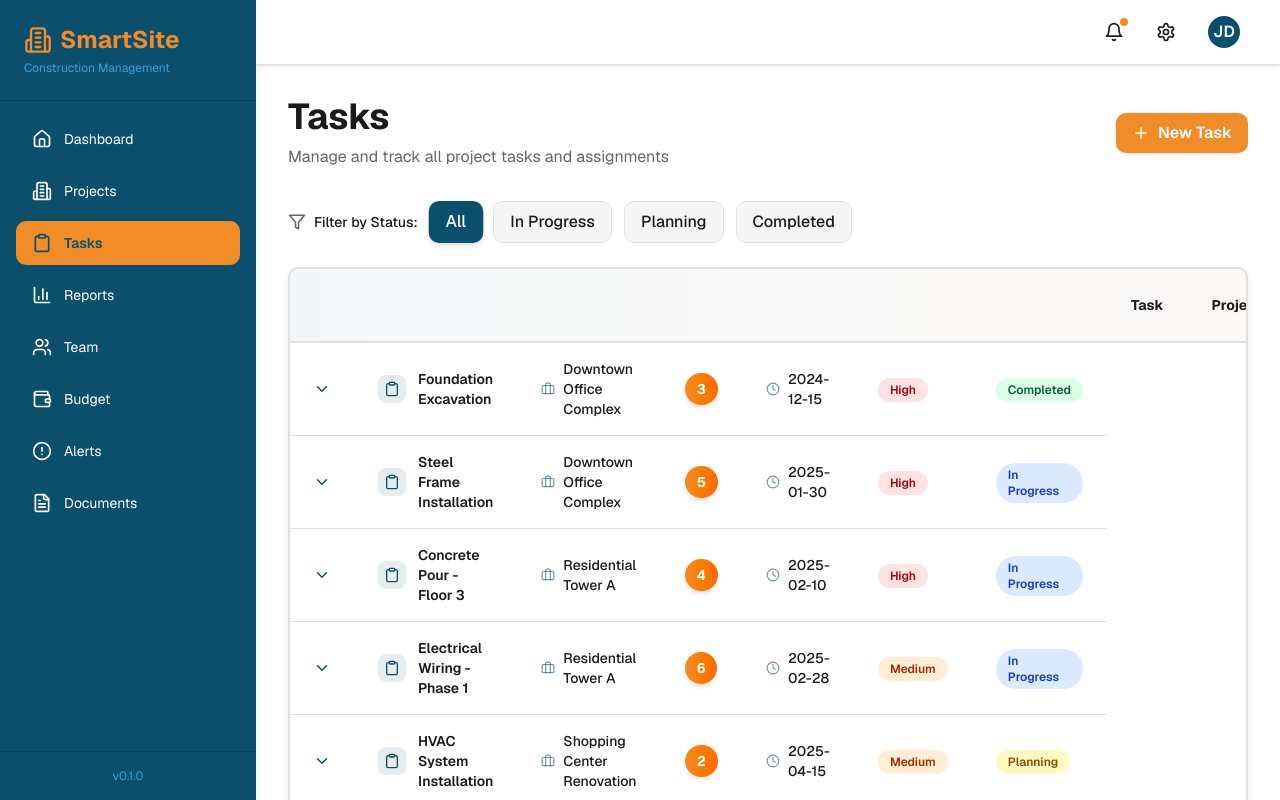
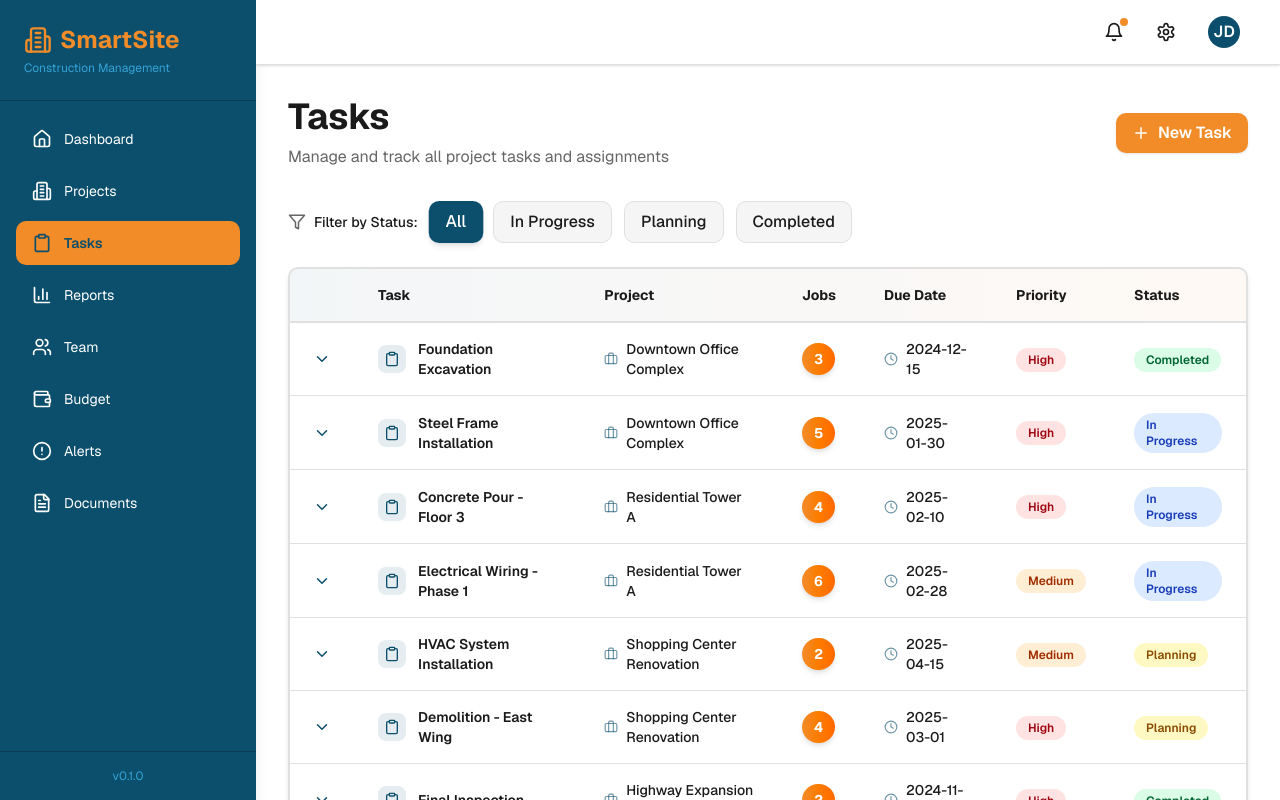
Before and after one commit to smailch/aaaaaa, a Next.js app: page /tasks in a window 1280 px wide. Built offline with nearby package versions, Linux system fonts and the light colour scheme.

Commit message:
fix: resolve hydration error with task table HTML structure
Use single <tbody> and React.Fragment to fix invalid HTML.

Co-authored-by: Smail Chemlali <131878549+smailch@users.noreply.github.com>

```diff
--- a/app/tasks/page.tsx
+++ b/app/tasks/page.tsx
@@ -1,10 +1,10 @@
 'use client';
 
+import React, { useState } from 'react';
 import MainLayout from '@/components/MainLayout';
 import PageHeader from '@/components/PageHeader';
 import { tasks, jobs } from '@/lib/mockData';
 import { Clipboard, Users, Plus, Filter, ChevronDown, CheckCircle2, Briefcase, Clock, User } from 'lucide-react';
-import { useState } from 'react';
 
 export default function TasksPage() {
   const [filter, setFilter] = useState<string>('All');
@@ -130,7 +130,7 @@ export default function TasksPage() {
                 const isExpanded = expandedTaskId === task.id;
 
                 return (
-                  <tbody key={task.id}>
+                  <React.Fragment key={task.id}>
                     <tr className="border-b border-border hover:bg-primary/5 transition-colors duration-200">
                       <td className="px-4 py-4 text-center">
                         <button
@@ -254,7 +254,7 @@ export default function TasksPage() {
                         </td>
                       </tr>
                     )}
-                  </tbody>
+                  </React.Fragment>
                 );
               })}
             </tbody>
```
